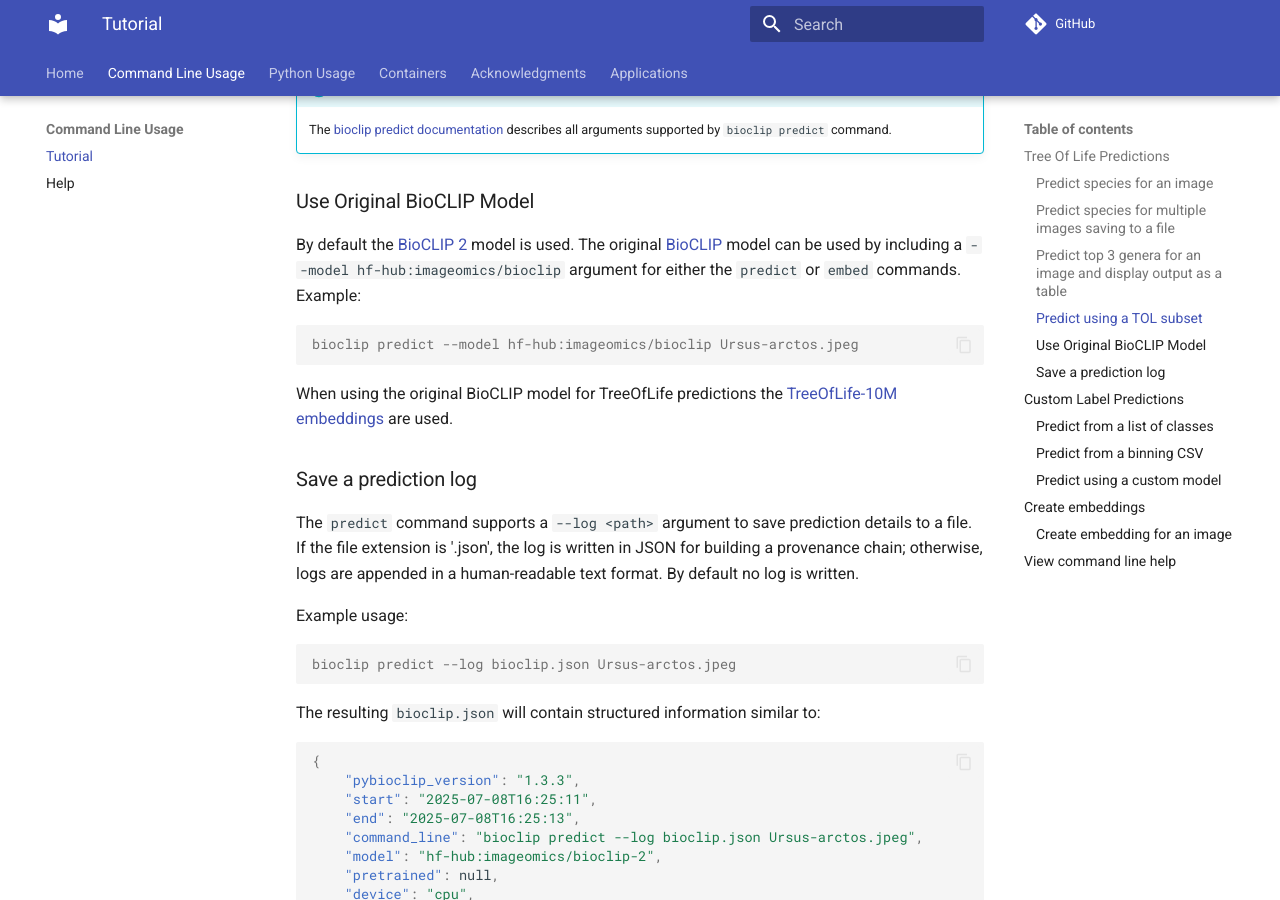
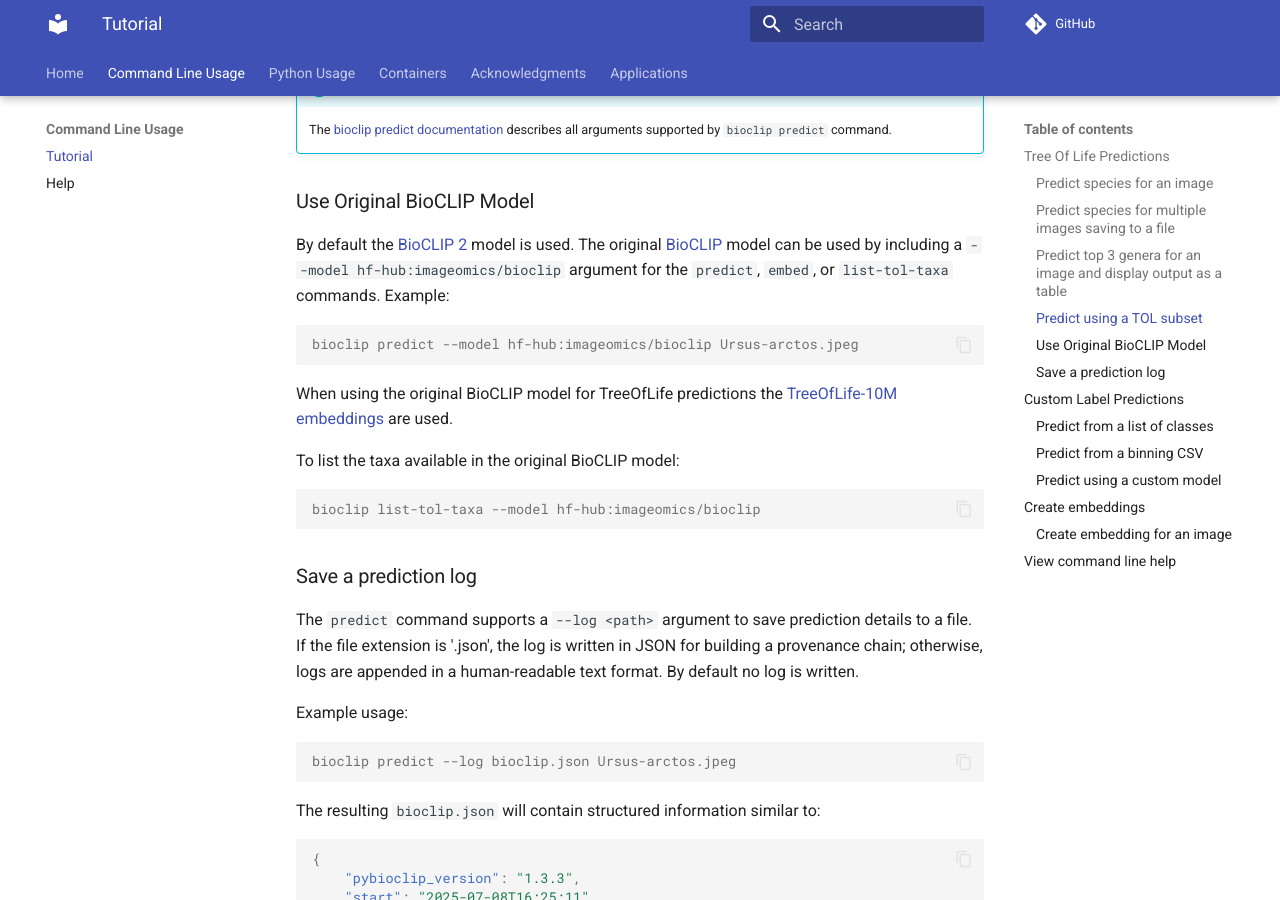
Before and after one commit to Imageomics/pybioclip, an MkDocs documentation site: the page built from docs/command-line-tutorial.md, in a window 1280 px wide and 900 px high, scrolled down 2390 px. Built offline with MkDocs 1.6.1 and Material for MkDocs 9.7.7, drawn with Linux system fonts in a browser that asks for light colours; comment, search, counter and statistics services are not loaded.

Commit message:
Add --model parameter to list-tol-taxa command (#153)
Also updates documentation for list-tol-taxa --model parameter

---------

Co-authored-by: copilot-swe-agent[bot] <198982749+Copilot@users.noreply.github.com>
Co-authored-by: hlapp <51458+hlapp@users.noreply.github.com>
Co-authored-by: Hilmar Lapp <hlapp@drycafe.net>
Co-authored-by: Elizabeth Campolongo <38985481+egrace479@users.noreply.github.com>

````diff
--- a/docs/command-line-tutorial.md
+++ b/docs/command-line-tutorial.md
@@ -94,13 +94,18 @@ Ursus-arctos.jpeg,Animalia,Chordata,Mammalia,Artiodactyla,Cervidae,Alces,alces,A
 
 ### Use Original BioCLIP Model
 By default the [BioCLIP 2](https://huggingface.co/imageomics/bioclip-2) model is used.
-The original [BioCLIP](https://huggingface.co/imageomics/bioclip) model can be used by including a `--model hf-hub:imageomics/bioclip` argument for either the `predict` or `embed` commands.
+The original [BioCLIP](https://huggingface.co/imageomics/bioclip) model can be used by including a `--model hf-hub:imageomics/bioclip` argument for the `predict`, `embed`, or `list-tol-taxa` commands.
 Example:
 ```console
 bioclip predict --model hf-hub:imageomics/bioclip Ursus-arctos.jpeg
 ```
 
 When using the original BioCLIP model for TreeOfLife predictions the [TreeOfLife-10M embeddings](https://huggingface.co/datasets/imageomics/TreeOfLife-10M/tree/main/embeddings) are used.
+
+To list the taxa available in the original BioCLIP model:
+```console
+bioclip list-tol-taxa --model hf-hub:imageomics/bioclip
+```
 
 
 ### Save a prediction log
````
Also changed, not shown: docs/command-line-help.md (+3 -2 lines), 2 other files.
